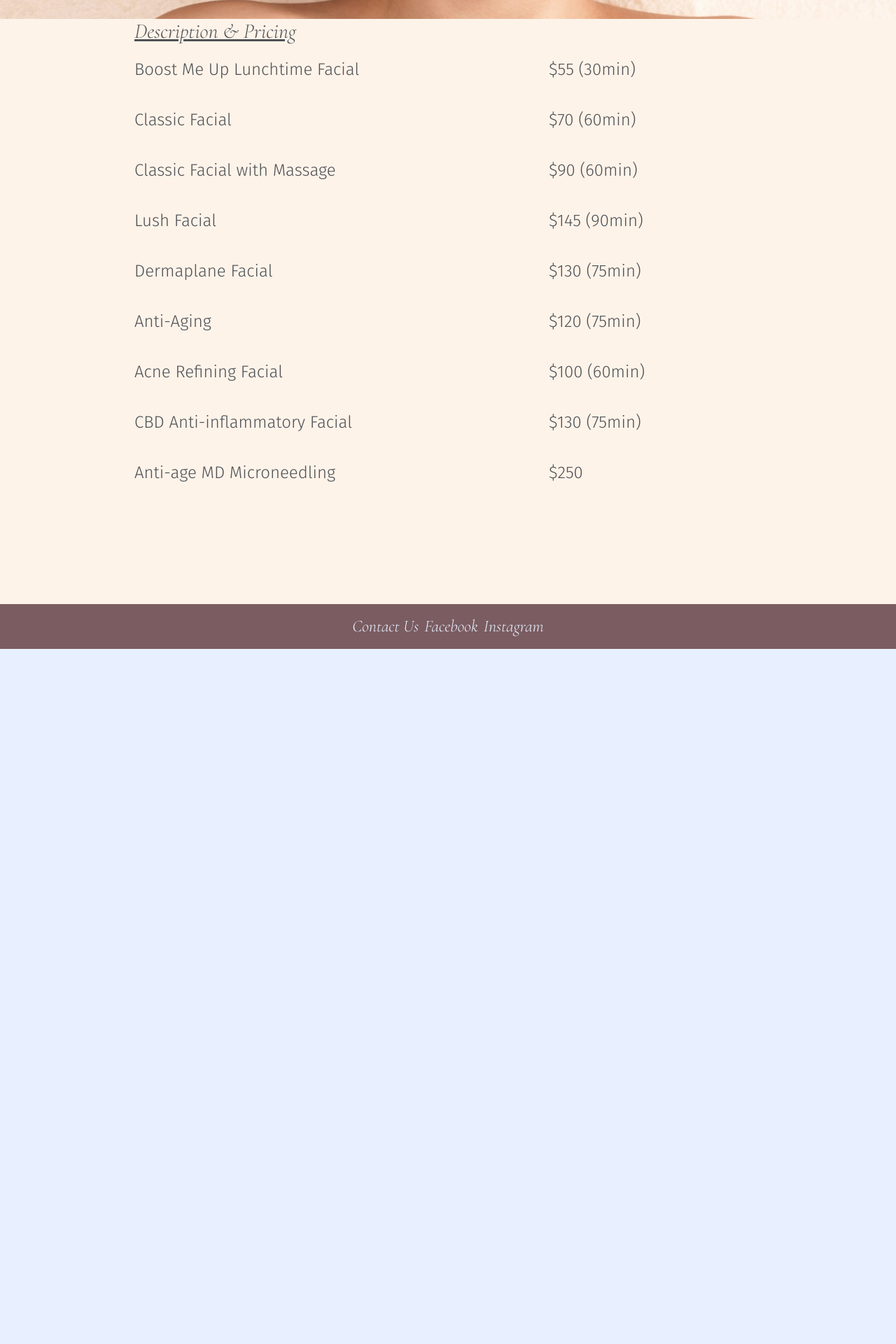
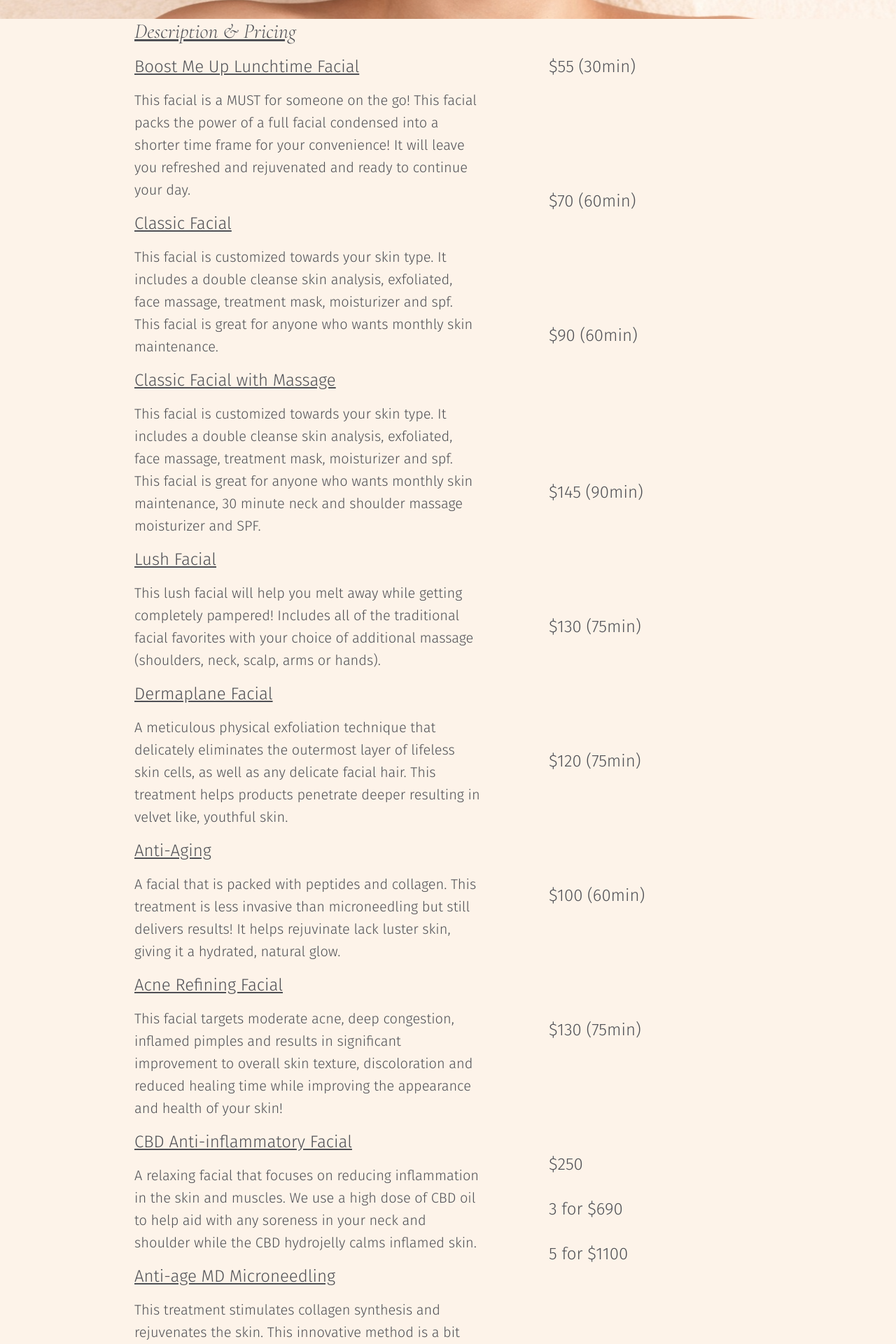
Before and after one commit to mattrowley10/NixFix, a React (Vite) app: page /facials in a window 1280 px wide. Shown: the part 633-2553 px from the top of the page at 70% size. Before the commit the page ends 1560 px from the top, so only its background shows below. Built offline with nearby package versions, Linux system fonts and the light colour scheme.

Commit message:
media query 425px

```diff
--- a/src/App.css
+++ b/src/App.css
@@ -74,11 +74,12 @@ html{
 .home-d{
   display: grid;
   grid-template-columns: repeat(3, 1fr);
+
 }
 .home-d-img{
   height: 20rem;
   width: 30rem;
-  padding-right: 1rem;
+  margin-right: 16px;
 }
 .image-container-facials{
   background-color: #FDF3E9;
@@ -99,7 +100,7 @@ html{
 }
 .facial-description{
   font-family: 'Cormorant Garamond';
-  height: 100vh;
+  height: 275vh;
   width: 100vw;
   background-color: #FDF3E9;
   display: grid;
@@ -113,11 +114,19 @@ html{
 .facial-list{
   font-family: 'Fira Sans';
   color: #4f5055;
-  line-height: 4.5rem;
+  line-height: 4rem;
+}
+.facial-list-2{
+  font-family: 'Fira Sans';
+  color: #4f5055;
+  line-height: 4rem;
+}
+.facial-d{
+  line-height: 2rem;
 }
 .wax-description{
   font-family: 'Cormorant Garamond';
-  height: 280vh;
+  height: 350vh;
   width: 100vw;
   background-color: #FCEEE0;
   display: grid;
@@ -129,6 +138,11 @@ html{
   color:  #4f5055;
 }
 .wax-list{
+  font-family: 'Fira Sans';
+  color:  #4f5055;
+  line-height: 4.5rem;
+}
+.wax-list-2{
   font-family: 'Fira Sans';
   color:  #4f5055;
   line-height: 4.5rem;
@@ -191,7 +205,6 @@ html{
   color:#4f5055;
 }
 .footer{
-
   background-color: #7A5C61;
   font-family: 'Cormorant Garamond';
   color:#E8F0FF;
@@ -199,6 +212,17 @@ html{
 
 .contact-us{
   height: 100vh;
+}
+@media(min-width: 1600px){
+  .facials{
+    background-size:120rem 65rem ;
+  }
+  .background-wax{
+    background-size: 120rem 45rem;
+  }
+  .background-makeup{
+    background-size: 120rem ;
+  }
 }
 @media(max-width: 425px){
   .background-makeup{
@@ -213,7 +237,15 @@ html{
     height: 25vh;
   }
   .wax-description{
-    height: 60vh;
+    height: 310vh;
+    display: flex;
+  }
+  .wax-list{
+    width: 20rem;
+  }
+  .wax-list-2{
+    width: max-content;
+
   }
   .facials{
     background-size: 425px;
@@ -221,9 +253,16 @@ html{
     background-color: #FDF3E9;
   }
   .facial-description{
-    height: 60vh;
+    height: 350vh;
     position: relative;
-
+    display: flex;
+  }
+  .facial-list{
+    line-height: 2.5rem;
+    width: 20rem;
+  }
+  .facial-list-2{
+    line-height: 2.5rem;
   }
   .home{
     height: 35.4vh;
@@ -235,7 +274,7 @@ html{
   }
   .home-d-img{
     height: 10rem;
-    width: 20rem;
+    width: 30rem;
   }
   .scroll-container{
     scroll-snap-type:none ;
--- a/src/Components/FacialDescription.jsx
+++ b/src/Components/FacialDescription.jsx
@@ -1,27 +1,124 @@
 export default function FacialDescription() {
   return (
     <div className="facial-description lg:pl-24">
-      <ul className="facial-list lg:text-2xl ml-24">
-        <li id="1">Boost Me Up Lunchtime Facial</li>
-        <li id="2">Classic Facial</li>
-        <li id="3">Classic Facial with Massage</li>
-        <li id="4">Lush Facial</li>
-        <li id="5">Dermaplane Facial</li>
-        <li id="6">Anti-Aging</li>
-        <li id="7">Acne Refining Facial</li>
-        <li id="8">CBD Anti-inflammatory Facial</li>
-        <li id="9">Anti-age MD Microneedling</li>
+      <ul className="facial-list text-xl lg:text-2xl lg:ml-24">
+        <li id="1" className="underline">
+          Boost Me Up Lunchtime Facial
+        </li>
+        <p className="facial-d lg:text-xl lg:text-2xl">
+          This facial is a MUST for someone on the go! This facial packs the
+          power of a full facial condensed into a shorter time frame for your
+          convenience! It will leave you refreshed and rejuvenated and ready to
+          continue your day.
+        </p>
+        <li id="2" className="underline">
+          Classic Facial
+        </li>
+        <p className="facial-d lg:text-xl">
+          This facial is customized towards your skin type. It includes a double
+          cleanse skin analysis, exfoliated, face massage, treatment mask,
+          moisturizer and spf. This facial is great for anyone who wants monthly
+          skin maintenance.
+        </p>
+        <li id="3" className="underline">
+          Classic Facial with Massage
+        </li>
+        <p className="facial-d lg:text-xl">
+          {" "}
+          This facial is customized towards your skin type. It includes a double
+          cleanse skin analysis, exfoliated, face massage, treatment mask,
+          moisturizer and spf. This facial is great for anyone who wants monthly
+          skin maintenance, 30 minute neck and shoulder massage moisturizer and
+          SPF.{" "}
+        </p>
+        <li id="4" className="underline">
+          Lush Facial
+        </li>
+        <p className="facial-d lg:text-xl">
+          This lush facial will help you melt away while getting completely
+          pampered! Includes all of the traditional facial favorites with your
+          choice of additional massage (shoulders, neck, scalp, arms or hands).
+        </p>
+        <li id="5" className="underline">
+          Dermaplane Facial
+        </li>
+        <p className="facial-d lg:text-xl">
+          A meticulous physical exfoliation technique that delicately eliminates
+          the outermost layer of lifeless skin cells, as well as any delicate
+          facial hair. This treatment helps products penetrate deeper resulting
+          in velvet like, youthful skin.
+        </p>
+        <li id="6" className="underline">
+          Anti-Aging
+        </li>
+        <p className="facial-d lg:text-xl">
+          A facial that is packed with peptides and collagen. This treatment is
+          less invasive than microneedling but still delivers results! It helps
+          rejuvinate lack luster skin, giving it a hydrated, natural glow.
+        </p>
+        <li id="7" className="underline">
+          Acne Refining Facial
+        </li>
+        <p className="facial-d lg:text-xl">
+          This facial targets moderate acne, deep congestion, inflamed pimples
+          and results in significant improvement to overall skin texture,
+          discoloration and reduced healing time while improving the appearance
+          and health of your skin!
+        </p>
+        <li id="8" className="underline">
+          CBD Anti-inflammatory Facial
+        </li>
+        <p className="facial-d lg:text-xl">
+          A relaxing facial that focuses on reducing inflammation in the skin
+          and muscles. We use a high dose of CBD oil to help aid with any
+          soreness in your neck and shoulder while the CBD hydrojelly calms
+          inflamed skin.
+        </p>
+        <li id="9" className="underline">
+          Anti-age MD Microneedling
+        </li>
+        <p className="facial-d lg:text-xl">
+          This treatment stimulates collagen synthesis and rejuvenates the skin.
+          This innovative method is a bit more invasive, using an astonishing
+          3,000 micro channels needled into the skin. These channels trigger a
+          wound healing cascade in the dermis, resulting in skin renewal within
+          7 days, with only minimal downtime.
+          <br />
+          *Packages are available and strongly encouraged to reach the best
+          result and price. Topical numbing and aftercare included in each
+          session.
+        </p>
       </ul>
-      <ul className="facial-list lg:text-2xl ml-24">
-        <li id="1">$55 (30min)</li>
-        <li id="2">$70 (60min)</li>
-        <li id="3">$90 (60min)</li>
-        <li id="4">$145 (90min)</li>
-        <li id="5">$130 (75min)</li>
-        <li id="6">$120 (75min)</li>
-        <li id="7">$100 (60min)</li>
-        <li id="8">$130 (75min)</li>
-        <li id="9">$250</li>
+      <ul className="facial-list-2 text-xl lg:text-2xl lg:ml-24">
+        <li id="1" className="">
+          $55 (30min)
+        </li>
+        <li id="2" className="mt-56 lg:mt-32">
+          $70 (60min)
+        </li>
+        <li id="3" className="mt-56 lg:mt-32">
+          $90 (60min)
+        </li>
+        <li id="4" className="mt-72 lg:mt-40">
+          $145 (90min)
+        </li>
+        <li id="5" className="mt-44 lg:mt-32">
+          $130 (75min)
+        </li>
+        <li id="6" className="mt-64 lg:mt-32">
+          $120 (75min)
+        </li>
+        <li id="7" className="mt-56 lg:mt-32">
+          $100 (60min)
+        </li>
+        <li id="8" className="mt-56 lg:pt-0 lg:mt-32">
+          $130 (75min)
+        </li>
+        <li id="9" className="mt-56 lg:mt-32">
+          $250
+          <br /> 3 for $690
+          <br /> 5 for $1100
+        </li>
       </ul>
     </div>
   );
--- a/src/Components/Facials.jsx
+++ b/src/Components/Facials.jsx
@@ -8,7 +8,7 @@ export default function Facials() {
           Facials
         </div>
       </div>
-      <h2 className="facial-d-header text-3xl pl-48 flex justify-start underline">
+      <h2 className="facial-d-header text-3xl pl-24 lg:pl-48 flex justify-start underline">
         Description & Pricing
       </h2>
       <FacialDescription />
--- a/src/Components/HomeDescription.jsx
+++ b/src/Components/HomeDescription.jsx
@@ -15,7 +15,7 @@ export default function HomeDescription() {
     <div className="home-description">
       <div className="home-d ">
         <img
-          className="home-d-img rounded-md cursor-pointer"
+          className="home-d-img rounded-md cursor-pointer pr-4"
           src="https://cdn.pixabay.com/photo/2023/08/31/08/58/facial-8224799_1280.jpg "
           alt="facial"
           onClick={() => nav("/facials")}
@@ -27,7 +27,7 @@ export default function HomeDescription() {
           onClick={() => nav("/wax")}
         />
         <img
-          className="home-d-img rounded-md cursor-pointer"
+          className="home-d-img rounded-md cursor-pointer pl-4"
           src="/public/pmu2.png"
           onClick={() => nav("/makeup")}
         />
--- a/src/Components/Makeup.jsx
+++ b/src/Components/Makeup.jsx
@@ -7,7 +7,7 @@ export default function Makeup() {
           Permanent Makeup
         </div>
       </div>
-      <h2 className="makeup-d-header text-3xl pl-48 flex justify-start underline">
+      <h2 className="makeup-d-header text-3xl pl-24 lg:pl-48 flex justify-start underline">
         Description & Pricing
       </h2>
       <MakeupDescription />
--- a/src/Components/Wax.jsx
+++ b/src/Components/Wax.jsx
@@ -8,7 +8,7 @@ export default function Wax() {
           Wax
         </div>
       </div>
-      <h2 className="wax-d-header text-3xl pl-48  flex justify-start underline">
+      <h2 className="wax-d-header text-3xl pl-24 lg:pl-48  flex justify-start underline">
         Description & Pricing
       </h2>
       <WaxDescription />
```
Also changed, not shown: src/Components/WaxDescription.jsx (+33 -15 lines).
